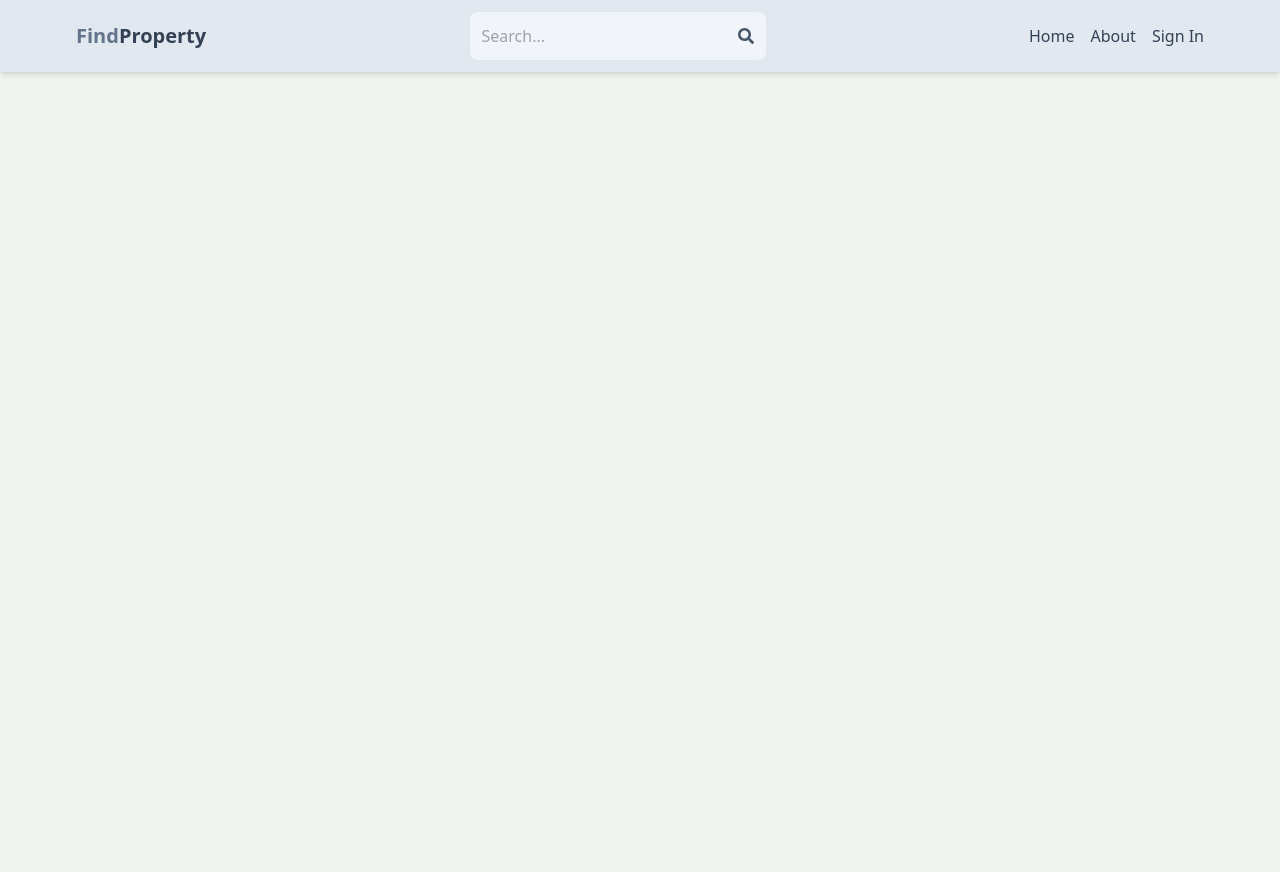
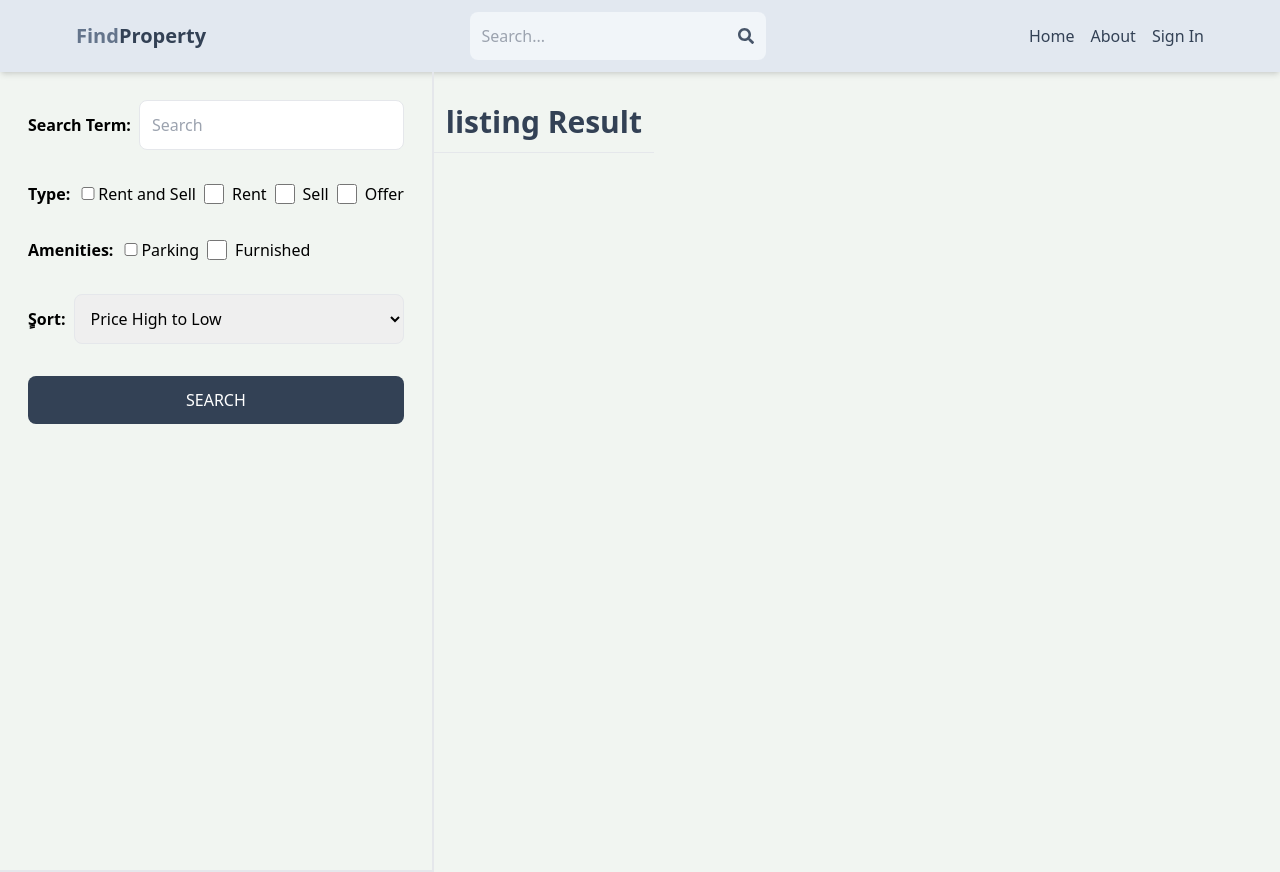
Before and after one commit to meozalat2022/Home-Finder, a React (Vite) app in the folder client/: page /search in a window 1280 px wide. Before the commit the page ends 800 px from the top, so only its background shows below. Built offline with nearby package versions, Linux system fonts and the light colour scheme; no server answers.

Commit message:
create search page ui

```diff
--- a/client/src/App.jsx
+++ b/client/src/App.jsx
@@ -10,6 +10,7 @@
 import CreateListing from "./pages/CreateListing";
 import UpdateListing from "./pages/UpdateListing";
 import Listing from "./pages/Listing";
+import Search from "./pages/Search";
 
 const App = () => {
   return (
@@ -25,6 +26,7 @@
             element={<UpdateListing />}
           />
         </Route>
+        <Route path="/search" element={<Search />} />
         <Route path="/listing/:listingId" element={<Listing />} />
         <Route path="/about" element={<About />} />
         <Route path="/sign-up" element={<SignUp />} />
--- a/client/src/components/Header.jsx
+++ b/client/src/components/Header.jsx
@@ -19,7 +19,7 @@
     const urlParams = new URLSearchParams(location.search);
     const searchTermFromUrl = urlParams.get("searchTerm");
     if (searchTermFromUrl) {
-      searchTerm(searchTermFromUrl);
+      setSearchTerm(searchTermFromUrl);
     }
   }, [location.search]);
   return (
--- /dev/null
+++ b/client/src/pages/Search.jsx
@@ -0,0 +1,72 @@
+import React from "react";
+
+const Search = () => {
+  return (
+    <div className="flex flex-col md:flex-row">
+      <div className="p-7 border-b-2 md:border-r-2 md:min-h-screen">
+        <form className="flex flex-col gap-8">
+          <div className="flex items-center gap-2">
+            <label className="font-semibold whitespace-nowrap">
+              Search Term:{" "}
+            </label>
+            <input
+              type="text"
+              id="searchTerm"
+              placeholder="Search"
+              className="border rounded-lg p-3 w-full"
+            />
+          </div>
+          <div className="flex gap-2 flex-wrap items-center">
+            <label className="font-semibold">Type:</label>
+            <div className=" ">
+              <input type="checkbox" id="all" className="w-5 " />
+              <span>Rent and Sell</span>
+            </div>
+            <div className="flex gap-2 ">
+              <input type="checkbox" id="rent" className="w-5 " />
+              <span>Rent</span>
+            </div>
+            <div className="flex gap-2 ">
+              <input type="checkbox" id="Sell" className="w-5 " />
+              <span>Sell</span>
+            </div>
+            <div className="flex gap-2 ">
+              <input type="checkbox" id="offer" className="w-5 " />
+              <span>Offer</span>
+            </div>
+          </div>
+          <div className="flex gap-2 flex-wrap items-center">
+            <label className="font-semibold">Amenities:</label>
+            <div className=" ">
+              <input type="checkbox" id="parking" className="w-5 " />
+              <span>Parking</span>
+            </div>
+            <div className="flex gap-2 ">
+              <input type="checkbox" id="furnished" className="w-5 " />
+              <span>Furnished</span>
+            </div>
+          </div>
+          <div className="flex items-center gap-2">
+            <label className="font-semibold">ٍSort:</label>
+            <select className="border rounded-lg p-3 w-full" id="sort_order">
+              <option>Price High to Low</option>
+              <option>Price Low to Hight</option>
+              <option>Latest</option>
+              <option>Oldest</option>
+            </select>
+          </div>
+          <button className="bg-slate-700 text-white p-3 uppercase rounded-lg hover:opacity-85">
+            search
+          </button>
+        </form>
+      </div>
+      <div className="">
+        <h1 className="mt-5 text-3xl font-semibold border-b p-3 text-slate-700 ">
+          listing Result
+        </h1>
+      </div>
+    </div>
+  );
+};
+
+export default Search;
```
